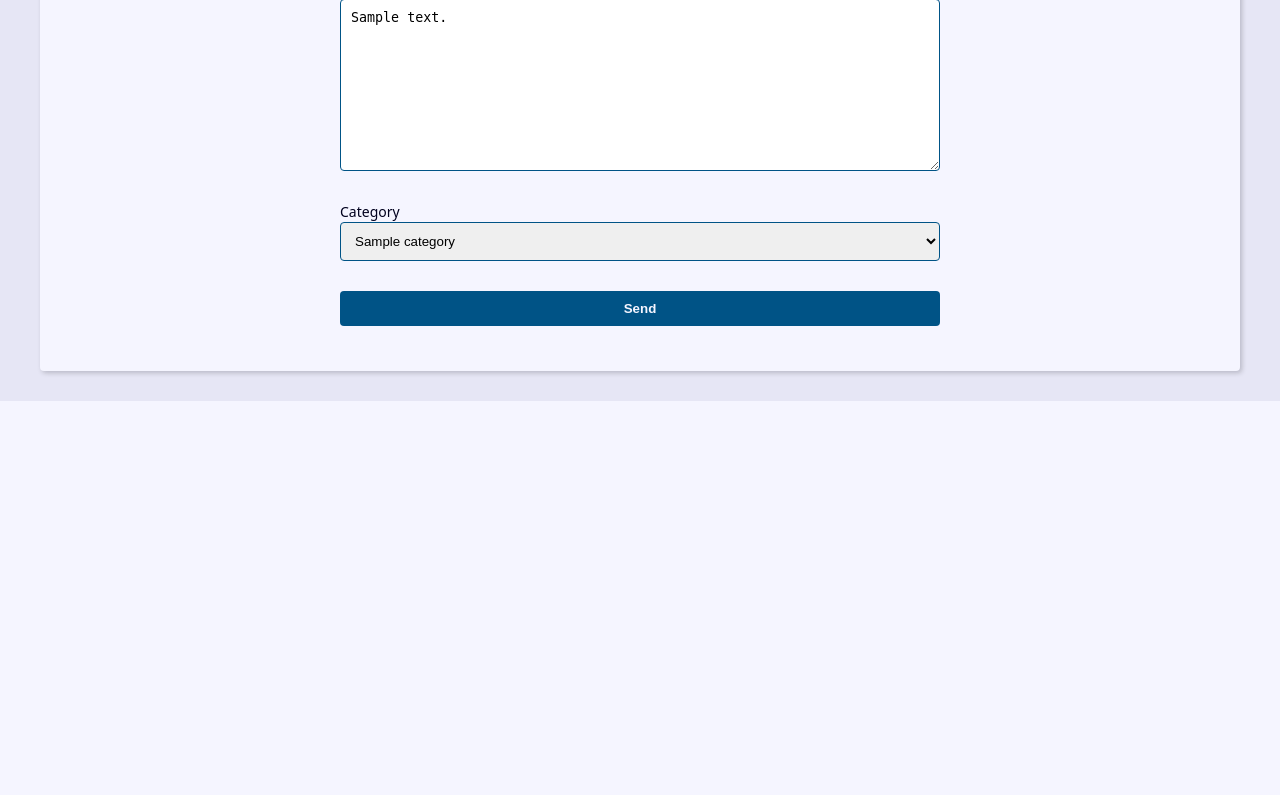
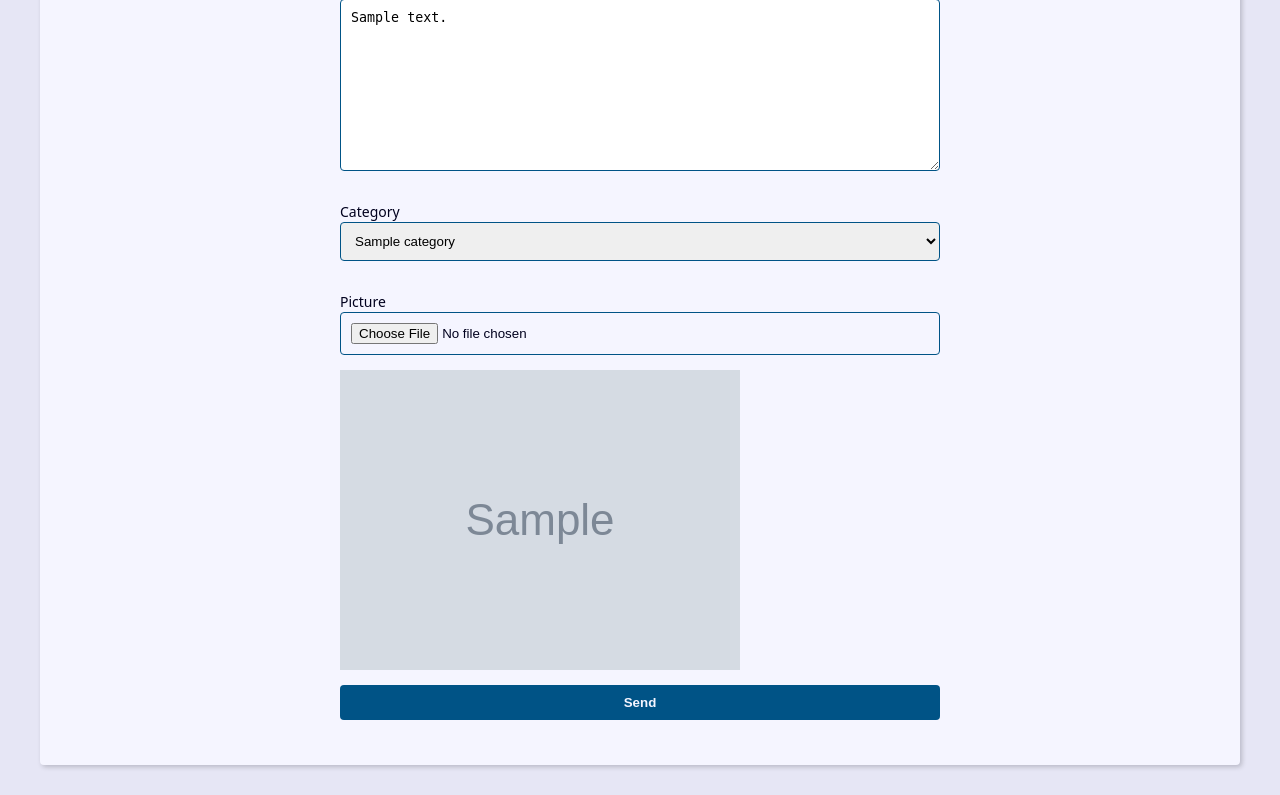
Before and after one commit to Diegojacober/agenda-django, a Django app: page /contact/1/update/ in a window 1280 px wide. Shown: the part 742-1537 px from the top of the page. Before the commit the page ends 1143 px from the top, so only its background shows below. Run offline with Django 4.2, Linux system fonts and the light colour scheme; tables that the repository leaves empty hold one stand-in row (values such as "Sample post"); grey boxes marked "Sample" are stand-in pictures.

Commit message:
Inserindo imagens

```diff
--- a/contact/forms.py
+++ b/contact/forms.py
@@ -4,6 +4,15 @@ from django.core.exceptions import ValidationError
 from typing import Any, Dict
 
 class ContactForm(forms.ModelForm):
+    picture = forms.ImageField(
+        widget=forms.FileInput(
+            attrs={
+                'accept': 'image/*',
+            }
+        ),
+        required=False
+    )
+
     first_name = forms.CharField(
         widget=forms.TextInput(
              attrs={
@@ -14,12 +23,12 @@ class ContactForm(forms.ModelForm):
         label='Primeiro Nome',
     )
 
-    def __init__(self, *args, **kwargs):
-        super().__init__(*args, **kwargs)
+    # def __init__(self, *args, **kwargs):
+    #     super().__init__(*args, **kwargs)
 
     class Meta:
         model = Contact
-        fields = ('first_name', 'last_name', 'phone', 'email', 'description', 'category')
+        fields = ('first_name', 'last_name', 'phone', 'email', 'description', 'category', 'picture' )
 
 
 
--- a/contact/templates/contact/contact.html
+++ b/contact/templates/contact/contact.html
@@ -12,6 +12,10 @@
     <p><b>Created Date:</b> {{ contact.create_at }}</p>
     <p><b>Description:</b> {{ contact.description }}</p>
     <p><b>Category:</b> {{ contact.category.name }}</p>
+
+    <p>
+      <img src="{{ contact.picture.url }}" alt="{{ contact.first_name }} {{ contact.last_name }}">
+    </p>
 
   <div class="contact-links">
     <a class="btn btn-link" href="{% url 'contact:update' contact.id %}"> Update </a>
--- a/contact/templates/contact/create.html
+++ b/contact/templates/contact/create.html
@@ -18,6 +18,10 @@
               <p class="help-text">{{ field.help_text }}</p>
             {% endif %}
           </div>
+
+          {% if field.name == 'picture' and field.value.url %}
+            <img src="{{ field.value.url }}" alt="" />
+          {% endif %}
         </div>
       {% endfor %}
 
--- a/contact/views/contact_forms.py
+++ b/contact/views/contact_forms.py
@@ -7,7 +7,7 @@ def create(request):
     form_action = reverse('contact:create')
 
     if request.method == 'POST':
-        form = ContactForm(request.POST)
+        form = ContactForm(request.POST, request.FILES)
 
         context = {
             'form': form,
@@ -37,7 +37,7 @@ def update(request, contact_id):
     form_action = reverse('contact:update', args=(contact_id,))
 
     if request.method == 'POST':
-        form = ContactForm(request.POST, instance=contact)
+        form = ContactForm(request.POST,  request.FILES, instance=contact)
 
         context = {
             'form': form,
```
